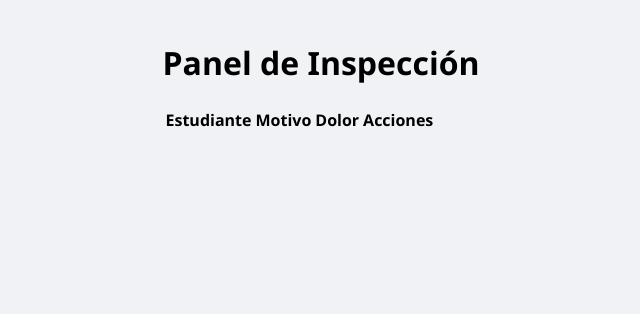
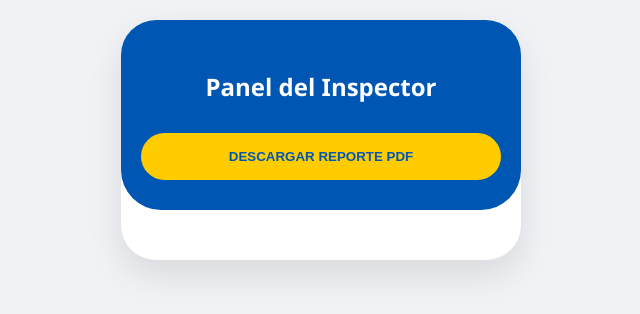
Before and after one commit to estebancabreraanimen2708com-cpu/medigo, a Flask app: page /inspector in a window 1280 px wide. Shown: the top 314 px of the page, without its empty margins (319-959 px from the left). Run offline with Flask 3, Linux system fonts and the light colour scheme; data that the repository does not hold is empty.

Commit message:
Update inspector.html

```diff
--- a/templates/inspector.html
+++ b/templates/inspector.html
@@ -1,40 +1,69 @@
 <!DOCTYPE html>
-<html lang="es">
+<html>
+
 <head>
 <meta charset="UTF-8">
-    <title>Medigo - Inspector</title>
+<title>Inspector</title>
+
 <link rel="stylesheet" href="{{ url_for('static', filename='style.css') }}">
+<meta http-equiv="refresh" content="5">
+
 </head>
+
 <body>
-    <div class="container">
-        <h1>Panel de Inspección</h1>
-        <table>
-            <thead>
-                <tr>
-                    <th>Estudiante</th>
-                    <th>Motivo</th>
-                    <th>Dolor</th>
-                    <th>Acciones</th>
-                </tr>
-            </thead>
-            <tbody>
+
+<div class="contenedor-app">
+
+<div class="cabecera-azul">
+<h2>Panel del Inspector</h2>
+
+<!-- 🔥 BOTÓN PDF -->
+<a href="/reporte_pdf">
+    <button class="btn-principal" style="margin-top:10px;">
+        Descargar reporte PDF
+    </button>
+</a>
+
+</div>
+
+<div class="contenido">
+
 {% for s in solicitudes %}
-                <tr>
-                    <td>{{ s.nombre }}</td>
-                    <td>{{ s.motivo }}</td>
-                    <td>{{ s.dolor }}</td>
-                    <td>
-                        {% if s.estado == 'pendiente' %}
-                        <a href="{{ url_for('aprobar', id=s.id_solicitud) }}" class="btn btn-aprobar">Aprobar</a>
-                        <a href="{{ url_for('rechazar', id=s.id_solicitud) }}" class="btn btn-rechazar">Rechazar</a>
-                        {% else %}
-                        {{ s.estado }}
+
+<div class="tarjeta-solicitud">
+
+<div class="fila-info">
+<span class="nombre-est">{{s.nombre}}</span>
+<span class="badge-pendiente">{{s.estado}}</span>
+</div>
+
+<div class="cuadro-motivo">
+{{s.motivo}}
+</div>
+
+<div style="font-size:12px; margin-top:5px;">
+{{ s.fecha.strftime('%d/%m/%Y %H:%M') if s.fecha }}
+</div>
+
+{% if s.estado == "pendiente" %}
+
+<a href="/aprobar/{{s.id_solicitud}}">
+<button class="btn-principal">Aprobar</button>
+</a>
+
+<a href="/rechazar/{{s.id_solicitud}}">
+<button class="btn-secundario">Rechazar</button>
+</a>
+
 {% endif %}
-                    </td>
-                </tr>
+
+</div>
+
 {% endfor %}
-            </tbody>
-        </table>
+
 </div>
+
+</div>
+
 </body>
 </html>
```
Lines whose indentation alone changed are shown as unchanged.
